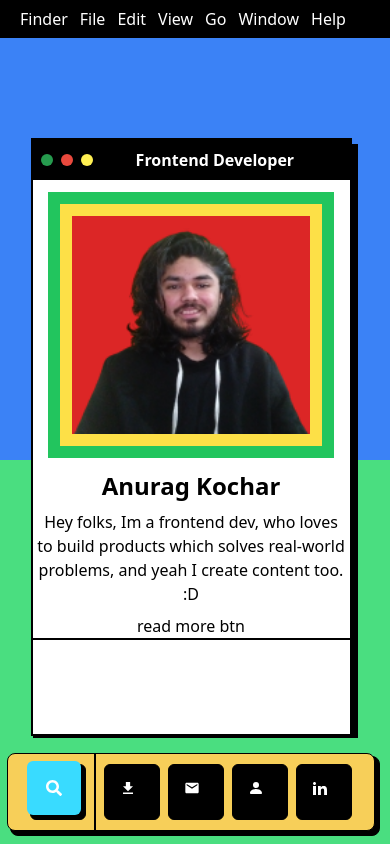
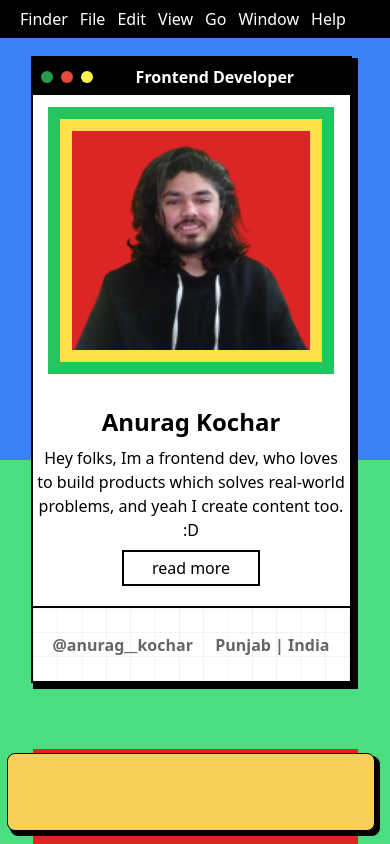
Before and after one commit to Anurag-Kochar-1/neu-os-portfolio, a Next.js app: page / in a window 390 px wide. Built offline with nearby package versions, Linux system fonts and the light colour scheme.

Commit message:
layout_and_aboutCard-improved

```diff
--- a/app/globals.css
+++ b/app/globals.css
@@ -1,3 +1,8 @@
 @tailwind base;
 @tailwind components;
 @tailwind utilities;
+
+
+* {
+    cursor: url(../public/images/cursors/cursorOne.png), auto
+}
--- a/app/layout.tsx
+++ b/app/layout.tsx
@@ -10,7 +10,7 @@ export default function RootLayout({
     <html lang="en">
       <head />
 
-      <body className='bg-[#FF5C5C] w-full h-screen flex flex-col justify-center items-center '>
+      <body className='bg-[#FF5C5C] w-full h-screen flex flex-col justify-center items-center md:p-5 lg:p-10'>
         {children}
         <TaskBar />
       </body>
--- a/app/page.module.css
+++ /dev/null
@@ -1,271 +0,0 @@
-.main {
-  display: flex;
-  flex-direction: column;
-  justify-content: space-between;
-  align-items: center;
-  padding: 6rem;
-  min-height: 100vh;
-}
-
-.description {
-  display: inherit;
-  justify-content: inherit;
-  align-items: inherit;
-  font-size: 0.85rem;
-  max-width: var(--max-width);
-  width: 100%;
-  z-index: 2;
-  font-family: var(--font-mono);
-}
-
-.description a {
-  display: flex;
-  align-items: center;
-  justify-content: center;
-  gap: 0.5rem;
-}
-
-.description p {
-  position: relative;
-  margin: 0;
-  padding: 1rem;
-  background-color: rgba(var(--callout-rgb), 0.5);
-  border: 1px solid rgba(var(--callout-border-rgb), 0.3);
-  border-radius: var(--border-radius);
-}
-
-.code {
-  font-weight: 700;
-  font-family: var(--font-mono);
-}
-
-.grid {
-  display: grid;
-  grid-template-columns: repeat(3, minmax(33%, auto));
-  width: var(--max-width);
-  max-width: 100%;
-}
-
-.card {
-  padding: 1rem 1.2rem;
-  border-radius: var(--border-radius);
-  background: rgba(var(--card-rgb), 0);
-  border: 1px solid rgba(var(--card-border-rgb), 0);
-  transition: background 200ms, border 200ms;
-}
-
-.card span {
-  display: inline-block;
-  transition: transform 200ms;
-}
-
-.card h2 {
-  font-weight: 600;
-  margin-bottom: 0.7rem;
-}
-
-.card p {
-  margin: 0;
-  opacity: 0.6;
-  font-size: 0.9rem;
-  line-height: 1.5;
-  max-width: 34ch;
-}
-
-.center {
-  display: flex;
-  justify-content: center;
-  align-items: center;
-  position: relative;
-  padding: 4rem 0;
-}
-
-.center::before {
-  background: var(--secondary-glow);
-  border-radius: 50%;
-  width: 480px;
-  height: 360px;
-  margin-left: -400px;
-}
-
-.center::after {
-  background: var(--primary-glow);
-  width: 240px;
-  height: 180px;
-  z-index: -1;
-}
-
-.center::before,
-.center::after {
-  content: '';
-  left: 50%;
-  position: absolute;
-  filter: blur(45px);
-  transform: translateZ(0);
-}
-
-.logo,
-.thirteen {
-  position: relative;
-}
-
-.thirteen {
-  display: flex;
-  justify-content: center;
-  align-items: center;
-  width: 75px;
-  height: 75px;
-  padding: 25px 10px;
-  margin-left: 16px;
-  transform: translateZ(0);
-  border-radius: var(--border-radius);
-  overflow: hidden;
-  box-shadow: 0px 2px 8px -1px #0000001a;
-}
-
-.thirteen::before,
-.thirteen::after {
-  content: '';
-  position: absolute;
-  z-index: -1;
-}
-
-/* Conic Gradient Animation */
-.thirteen::before {
-  animation: 6s rotate linear infinite;
-  width: 200%;
-  height: 200%;
-  background: var(--tile-border);
-}
-
-/* Inner Square */
-.thirteen::after {
-  inset: 0;
-  padding: 1px;
-  border-radius: var(--border-radius);
-  background: linear-gradient(
-    to bottom right,
-    rgba(var(--tile-start-rgb), 1),
-    rgba(var(--tile-end-rgb), 1)
-  );
-  background-clip: content-box;
-}
-
-/* Enable hover only on non-touch devices */
-@media (hover: hover) and (pointer: fine) {
-  .card:hover {
-    background: rgba(var(--card-rgb), 0.1);
-    border: 1px solid rgba(var(--card-border-rgb), 0.15);
-  }
-
-  .card:hover span {
-    transform: translateX(4px);
-  }
-}
-
-@media (prefers-reduced-motion) {
-  .thirteen::before {
-    animation: none;
-  }
-
-  .card:hover span {
-    transform: none;
-  }
-}
-
-/* Mobile and Tablet */
-@media (max-width: 1023px) {
-  .content {
-    padding: 4rem;
-  }
-
-  .grid {
-    grid-template-columns: 1fr;
-    margin-bottom: 120px;
-    max-width: 320px;
-    text-align: center;
-  }
-
-  .card {
-    padding: 1rem 2.5rem;
-  }
-
-  .card h2 {
-    margin-bottom: 0.5rem;
-  }
-
-  .center {
-    padding: 8rem 0 6rem;
-  }
-
-  .center::before {
-    transform: none;
-    height: 300px;
-  }
-
-  .description {
-    font-size: 0.8rem;
-  }
-
-  .description a {
-    padding: 1rem;
-  }
-
-  .description p,
-  .description div {
-    display: flex;
-    justify-content: center;
-    position: fixed;
-    width: 100%;
-  }
-
-  .description p {
-    align-items: center;
-    inset: 0 0 auto;
-    padding: 2rem 1rem 1.4rem;
-    border-radius: 0;
-    border: none;
-    border-bottom: 1px solid rgba(var(--callout-border-rgb), 0.25);
-    background: linear-gradient(
-      to bottom,
-      rgba(var(--background-start-rgb), 1),
-      rgba(var(--callout-rgb), 0.5)
-    );
-    background-clip: padding-box;
-    backdrop-filter: blur(24px);
-  }
-
-  .description div {
-    align-items: flex-end;
-    pointer-events: none;
-    inset: auto 0 0;
-    padding: 2rem;
-    height: 200px;
-    background: linear-gradient(
-      to bottom,
-      transparent 0%,
-      rgb(var(--background-end-rgb)) 40%
-    );
-    z-index: 1;
-  }
-}
-
-@media (prefers-color-scheme: dark) {
-  .vercelLogo {
-    filter: invert(1);
-  }
-
-  .logo,
-  .thirteen img {
-    filter: invert(1) drop-shadow(0 0 0.3rem #ffffff70);
-  }
-}
-
-@keyframes rotate {
-  from {
-    transform: rotate(360deg);
-  }
-  to {
-    transform: rotate(0deg);
-  }
-}
--- a/app/page.tsx
+++ b/app/page.tsx
@@ -9,17 +9,20 @@ const inter = Inter({ subsets: ['latin'] })
 
 export default function Home() {
   return (
-    <main className='w-full h-[100vh] md:w-[95%] md:h-[95vh] flex justify-center items-center md:border-2 md:border-black bg-black'>
+    <main className='w-full h-[100%]  flex justify-center items-center md:border-2 md:border-black bg-black'>
+
+      {/* Window */}
       <div className='w-full h-full flex flex-col justify-start items-center md:border-2 md:border-black bg-blue-300 md:-mt-3 md:-ml-3 '>
 
         <MenuBar />
 
-        <div className='bg-green-400 w-full h-full relative grid grid-cols-12 grid-rows-none py-3 overflow-x-hidden overflow-y-scroll lg:overscroll-y-hidden place-items-center'>
+        <div className='bg-green-400 w-full h-full relative grid grid-cols-12 auto-rows-min  overflow-x-hidden overflow-y-scroll scrollbar-hide'>
 
-          {/* ---- Bg ---- */}
-          <div className='absolute left-0 bottom-0 top-0 w-full lg:w-[40%] h-[50vh] lg:h-[100vh] bg-blue-500'></div>
+          <div className=' absolute left-0 bottom-0 top-0 bg-blue-500 w-full h-[50vh] xl:h-screen xl:w-full xl:col-start-1 xl:col-end-4'>  </div>
 
           <AboutCard />
+
+          <div className='bg-red-600 col-start-2 col-end-12 h-[300px] lg:col-span-4 lg:col-end-12 my-10'>  </div>
 
 
 
--- a/components/AboutCard/AboutCard.tsx
+++ b/components/AboutCard/AboutCard.tsx
@@ -1,13 +1,13 @@
 import Image from 'next/image'
 import React from 'react'
 import anuragPNG from "../../public/images/creator/anuragPNG.png"
+import lightGrayLinesBg from "../../public/images/BGs/lightGrayLinesBg.png"
 
-
-// row-span-6 lg:row-start-1 lg:row-end-6
+// h-max
 
 const AboutCard = () => {
   return (
-    <div className='z-20 col-start-2 col-end-12 sm:col-start-3 sm:col-end-11 md:col-start-2 md:col-end-12 lg:col-span-5 xl:col-span-4 2xl:col-span-3  flex flex-col items-center justify-center border-2 border-black bg-black'>
+    <div className='z-20 my-5 col-start-2 col-end-12 md:col-start-2 md:col-end-12 lg:col-start-3 lg:col-end-11 xl:col-start-1 xl:col-end-7 xl:mx-5 2xl:col-start-1 2xl:col-end-6 2xl:mx-6  flex flex-col items-center justify-center border-2 border-black bg-black'>
       <div className='w-full h-full -mt-2 -ml-2 flex flex-col justify-start items-center bg-white border-2 border-black'>
 
         {/* ----------- Header ----------- */}
@@ -25,11 +25,13 @@ const AboutCard = () => {
           <span>.</span>
         </div>
 
+        {/* ---------- Photo and details Container ---------- */}
+        <div className='w-full flex flex-col sm:flex-row sm:px-5 justify-start items-center'>
           {/* ---------- Photo ----------*/}
           <div className='w-[90%] lg:w-[70%] bg-green-500 flex justify-center items-center p-3 my-3'>
             <div className='bg-yellow-300 flex justify-center items-center p-3'>
               <div className='bg-red-600 flex justify-center items-center pt-3'>
-              <Image src={anuragPNG} quality={100} alt="anurag" width={700} height={700} className="" />
+                <Image src={anuragPNG} quality={100} alt="anurag" width={700} height={700} draggable="false" />
               </div>
             </div>
 
@@ -37,19 +39,24 @@ const AboutCard = () => {
 
 
           {/* ----------- Name, description,and read more button -----------*/}
-        <div className='w-full flex flex-col items-center justify-start text-center space-y-2 px-1 sm:px-3'>
+          <div className='w-full h-[90%] flex flex-col items-center justify-start text-center space-y-2 px-1 sm:px-3 py-5'>
             <h3 className='text-2xl font-bold'> Anurag Kochar </h3>
             <p className='text-base font-medium  '> Hey folks, Im a frontend dev,
               who loves to build products which solves real-world problems, and yeah I create content too. :D
             </p>
 
-          <button type='button' title='read-more' className='my-5'> read more btn </button>
+            <button type='button' title='read-more' className='my-10 px-7 py-1 rounded-none border-2 border-black'> read more </button>
+          </div>
         </div>
 
 
+
         {/* ----------- Bottom bar -----------*/}
-        <div className='w-full h-24 flex justify-between items-center border-t-2 border-t-black'>
+        <div className='flex w-full h-20 relative justify-between items-center border-t-2 border-t-black px-5' >
+          <Image src={lightGrayLinesBg} alt="lightGrayLinesBg" width={400} height={400} className="absolute inset-0 w-full h-full object-cover opacity-40" />
+          <p className='text-base font-semibold'>@anurag__kochar</p>
 
+          <span className='text-base font-semibold text-black'> Punjab | India </span>
         </div>
 
 
--- a/components/TaskBar/TaskBar.tsx
+++ b/components/TaskBar/TaskBar.tsx
@@ -5,20 +5,23 @@ import TaskBarIcon from '../TaskBarIcon/TaskBarIcon'
 
 const TaskBar = () => {
   return (
-    <div className='z-50 absolute bottom-2 md:bottom-[5vh] w-[95%] sm:w-[80%] h-20 bg-black border border-black flex justify-center items-center rounded-lg'>
+    <div className='z-50 absolute bottom-2 md:bottom-[5vh] lg:bottom-[7vh] w-[95%] sm:w-[80%] md:w-[60%] xl:w-[50%] 2xl:w-[40%] h-20 bg-black border border-black flex justify-center items-center rounded-lg'>
       <div className='w-full h-full -mt-2 -ml-2 bg-[#F7CF59] border border-black flex justify-center items-center rounded-lg space-x-2'>
 
         {/* Search Icon */}
-        <div className={`w-14 h-14 flex justify-center items-center bg-black border border-black rounded-md`}>
+
+        {/* <div className={`w-14 h-14 flex justify-center items-center bg-black border border-black rounded-md`}>
           <div className={`w-full h-full -mt-2 -ml-2 flex justify-center items-center bg-[#39DBFF] text-white rounded-md`}>
             <FaSearch />
           </div>
         </div>
 
         <div className='w-[2px] h-full border-r-2 border-r-black'></div>
+
         {TaskBarIconsDataArray && TaskBarIconsDataArray?.map((icon) => {
           return <TaskBarIcon key={icon.id} icon={icon} />
-        })}
+        })} */}
+
       </div>
     </div>
   )
```
Also changed, not shown: public/images/BGs/lightGrayLinesBg.png (added), public/images/cursors/cursorOne.png (added). Lines whose indentation alone changed are shown as unchanged.
